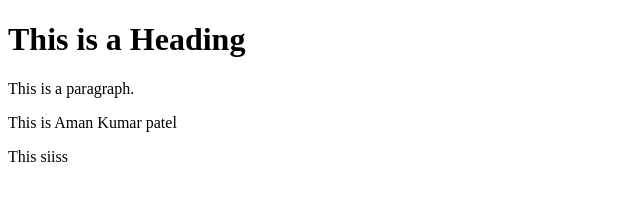
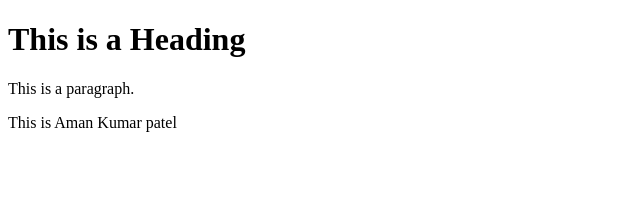
Before and after one commit to gauravsingh9090/add, a plain HTML site: page index.html in a window 1280 px wide. Shown: the full height of the page, 0-640 px from the left. Drawn offline with Linux system fonts and the light colour scheme.

Commit message:
Revert "Update index.html"

```diff
--- a/index.html
+++ b/index.html
@@ -8,7 +8,6 @@
 <h1>This is a Heading</h1>
 <p>This is a paragraph.</p>
   <p>This is Aman Kumar patel</p>
-  This siiss
 
 </body>
 </html>
```
